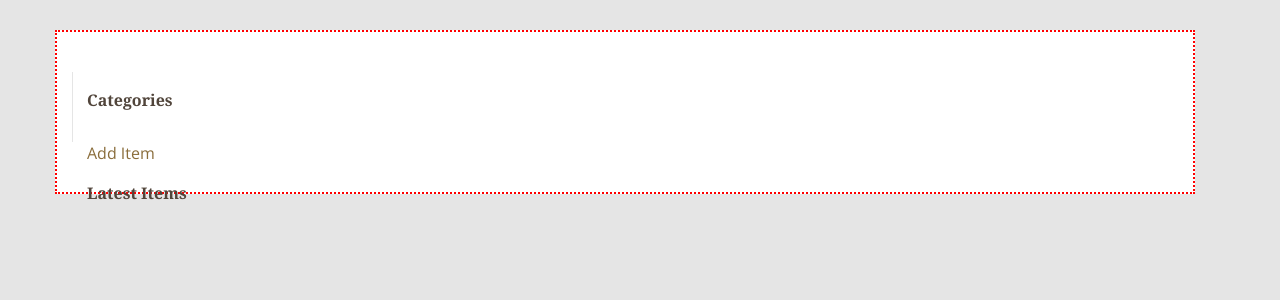
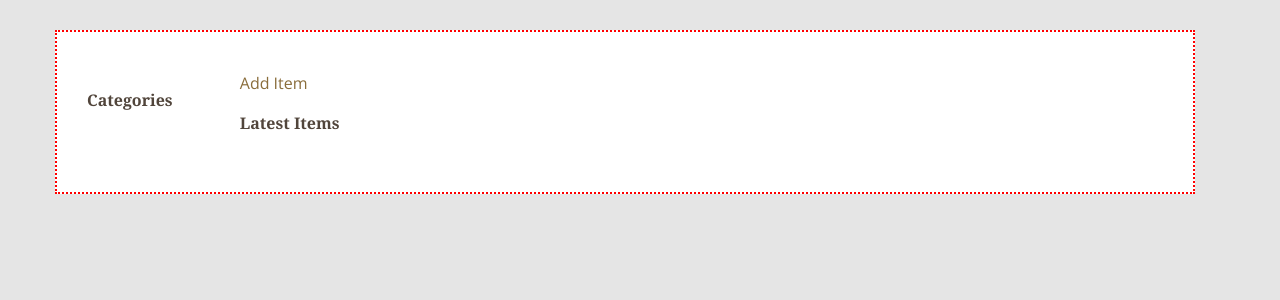
Before and after one commit to k0f1/datafrica, a Flask app: template templates/catalog.html in a window 1280 px wide. Shown: the part 85-385 px from the top of the page. Run offline with Flask 2, Linux system fonts and the light colour scheme; the template is opened without the code that fills it, so the values that code supplies are empty; parts of the project's set-up code (start-up, migrations or seed data) failed here and were passed over; some libraries are stand-ins or nearby versions.

Commit message:
Vertical line temp removed from catalog.html

```diff
--- a/templates/catalog.html
+++ b/templates/catalog.html
@@ -34,7 +34,7 @@
 
       {% endfor %}
       </div>
-      <div class="vl"></div>
+
       <div class="col-md-8">
         <a href="{{url_for('newItem')}}"><p class="text-warning">Add Item</p></a>
         <h2 class=" latest-item-list title text-dark">
```
